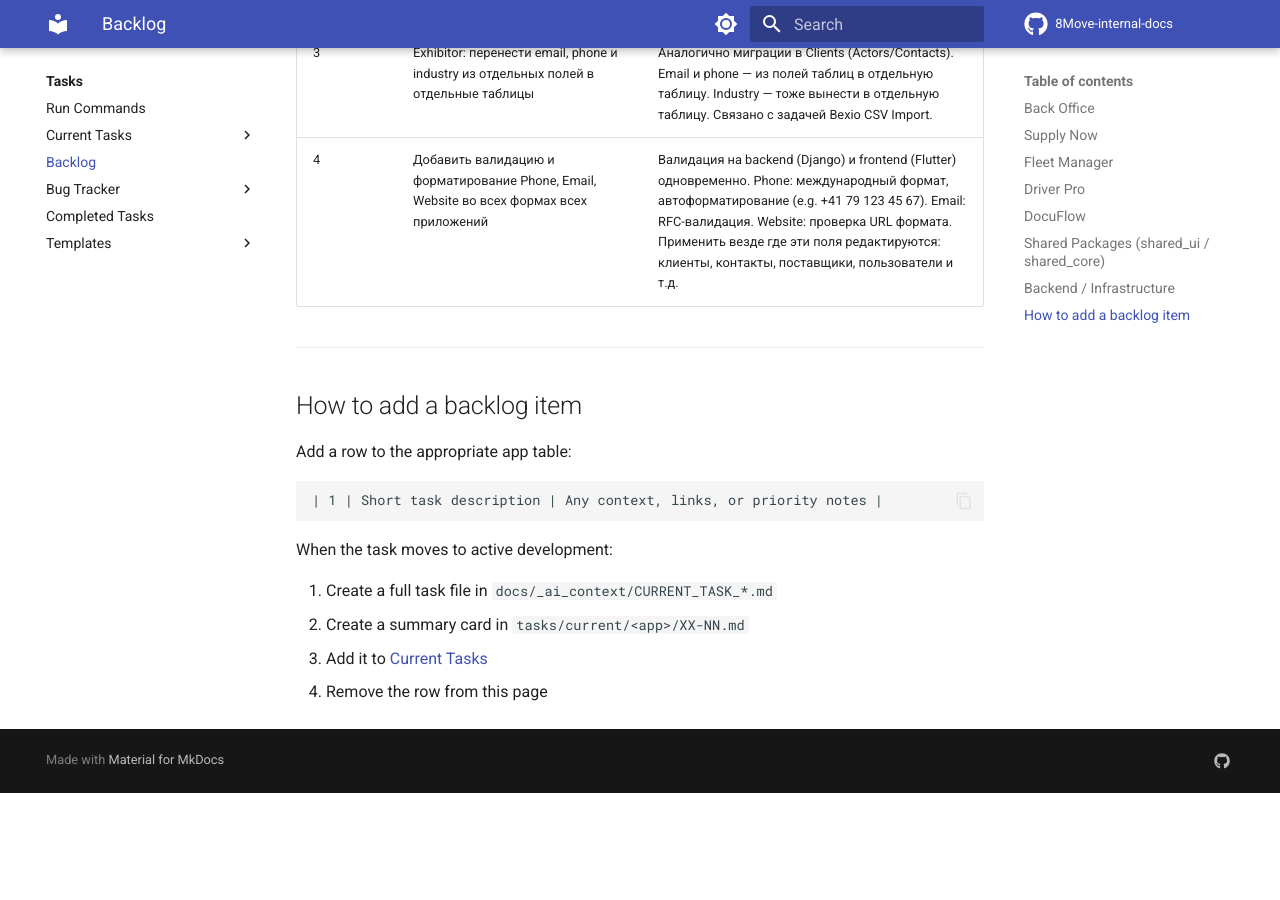
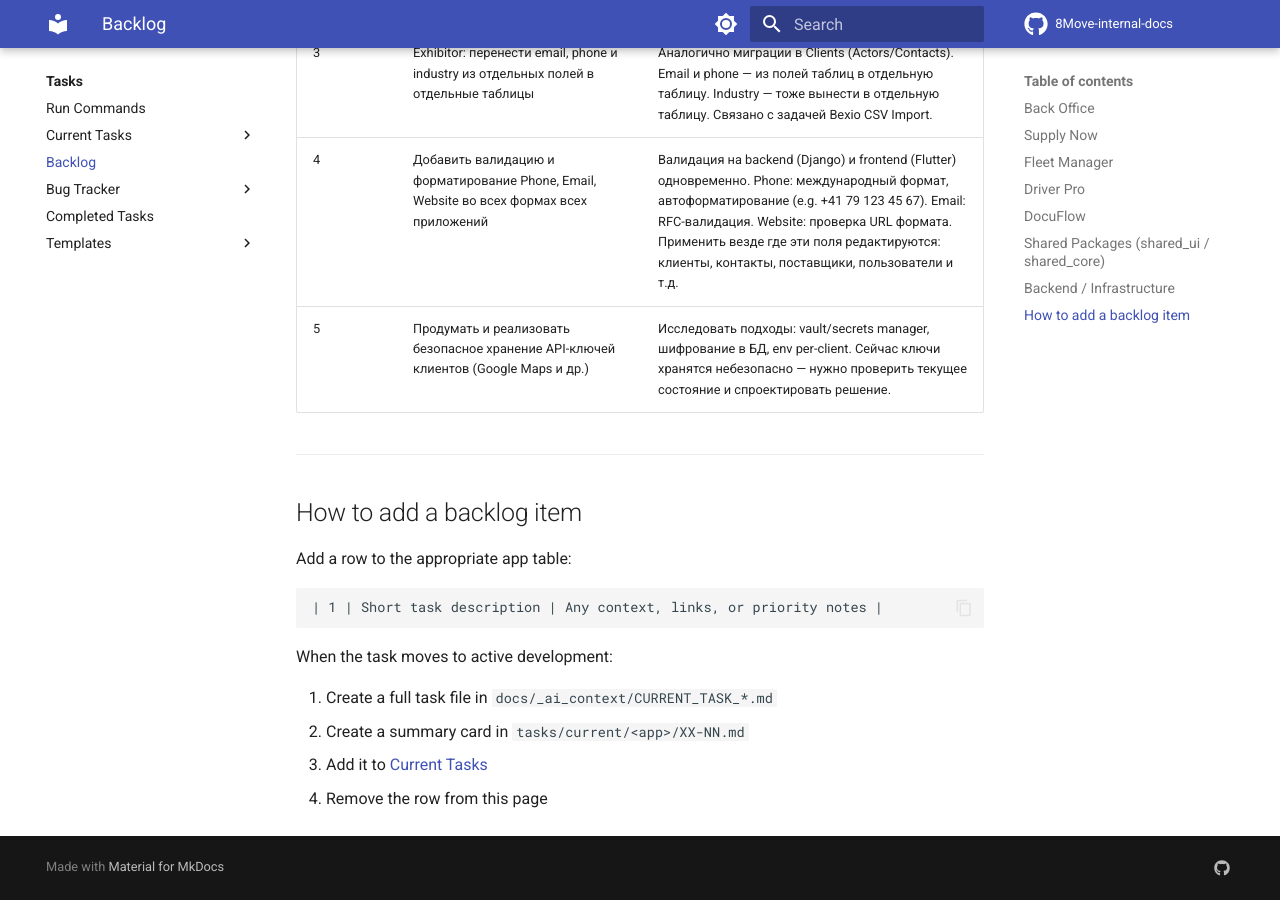
Before and after one commit to MaxShytov/8Move-internal-docs, an MkDocs documentation site: the page built from docs/tasks/backlog.md, in a window 1280 px wide and 900 px high, scrolled down 4190 px. Built offline with MkDocs 1.6.1 and Material for MkDocs 9.7.7, drawn with Linux system fonts in a browser that asks for light colours; comment, search, counter and statistics services are not loaded; before the commit the page ends 4983 px from its top, so only the background shows below that; part of the change alters nothing that is shown; some of the changed text lies outside the part shown.

Commit message:
backlog: add secure API key storage task to Backend / Infrastructure
Co-Authored-By: Claude Opus 4.6 <noreply@anthropic.com>

```diff
--- a/docs/tasks/backlog.md
+++ b/docs/tasks/backlog.md
@@ -2,7 +2,7 @@
 
 Ideas and planned tasks that are not yet in active development. When a task moves to active work, create a task card in [Current Tasks](current/index.md) and remove it from here.
 
-!!! info "Last updated: 2026-02-19"
+!!! info "Last updated: 2026-02-18"
 
 
 ---
@@ -77,6 +77,7 @@ Ideas and planned tasks that are not yet in active development. When a task move
 | 2 | Сделать `preferred_language` source of truth на сервере: изменить `default=''` в модели User, при первом логине записывать язык устройства на сервер, при повторном — брать с сервера | Связано с `CURRENT_TASK_Shared_Profile_Module`. Backend: `app/identity/models.py` — `preferred_language default='' blank=True`. Flutter: логика в shared `locale_provider` — если `preferred_language` пустой → system locale → PATCH на сервер. Все 5 приложений. |
 | 3 | Exhibitor: перенести email, phone и industry из отдельных полей в отдельные таблицы | Аналогично миграции в Clients (Actors/Contacts). Email и phone — из полей таблиц в отдельную таблицу. Industry — тоже вынести в отдельную таблицу. Связано с задачей Bexio CSV Import. |
 | 4 | Добавить валидацию и форматирование Phone, Email, Website во всех формах всех приложений | Валидация на backend (Django) и frontend (Flutter) одновременно. Phone: международный формат, автоформатирование (e.g. +41 79 123 45 67). Email: RFC-валидация. Website: проверка URL формата. Применить везде где эти поля редактируются: клиенты, контакты, поставщики, пользователи и т.д. |
+| 5 | Продумать и реализовать безопасное хранение API-ключей клиентов (Google Maps и др.) | Исследовать подходы: vault/secrets manager, шифрование в БД, env per-client. Сейчас ключи хранятся небезопасно — нужно проверить текущее состояние и спроектировать решение. |
 
 ---
 
```
